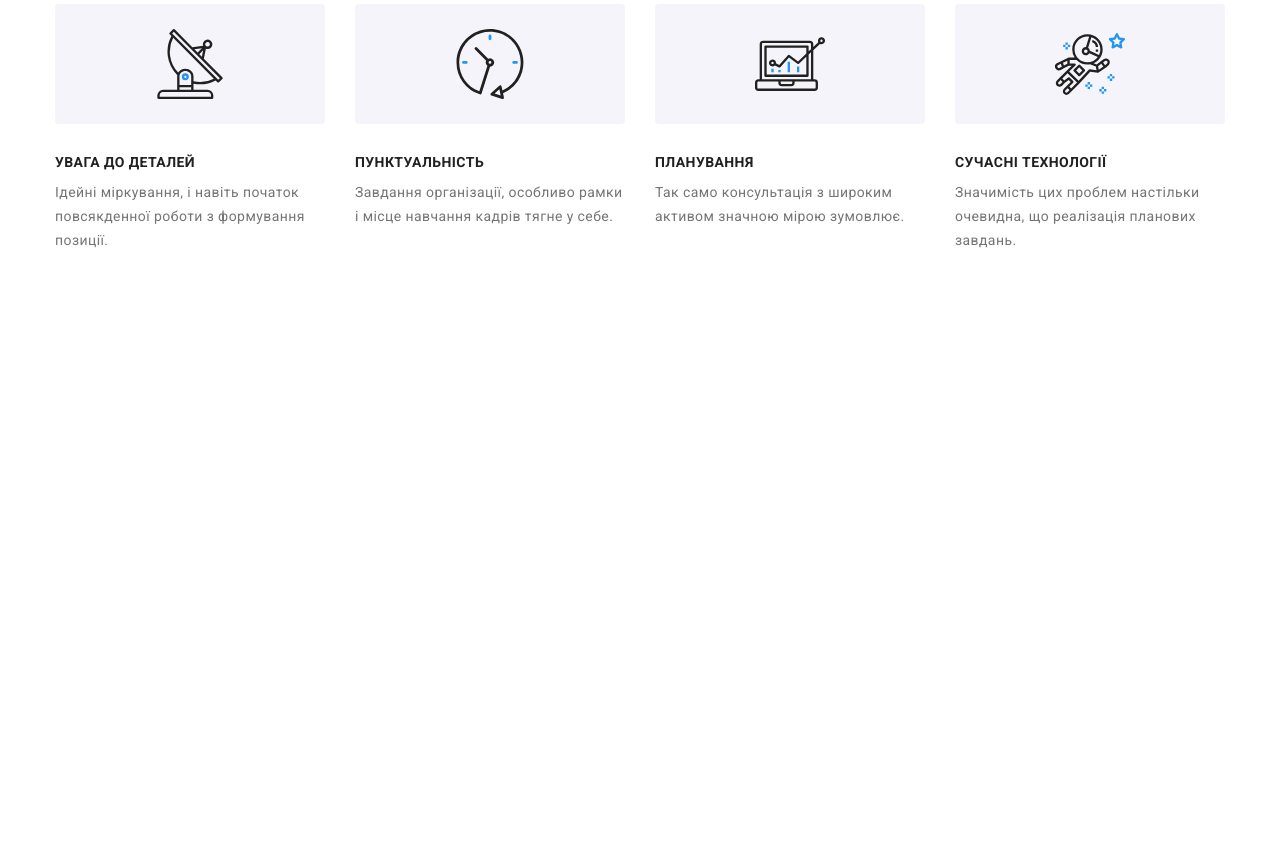
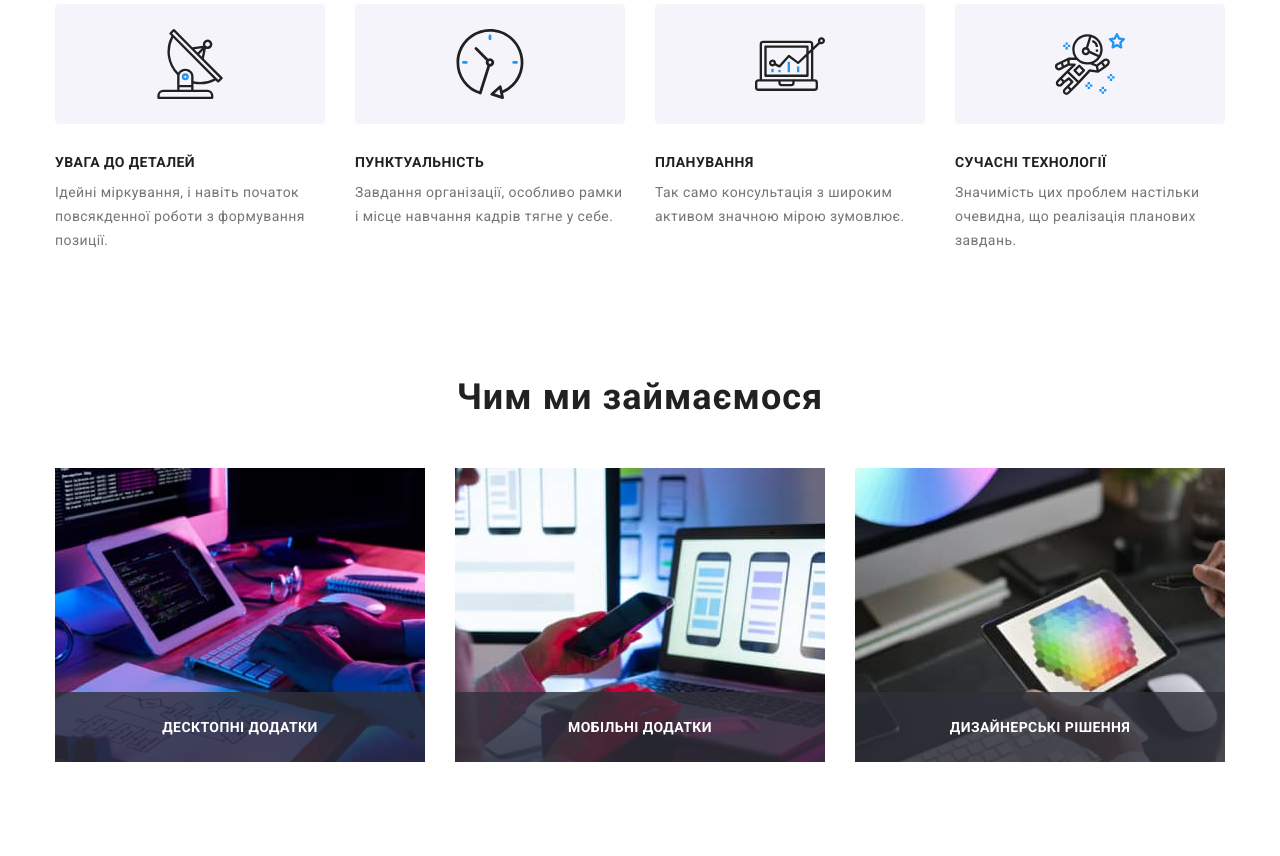
Before and after one commit to MelnykovSV/goit-markup-hw-08, a plain HTML site: page index.html in a window 1280 px wide. Shown: the part 771-1627 px from the top of the page. Before the commit the page ends 1147 px from the top, so only its background shows below. Drawn offline with nearby package versions, Linux system fonts and the light colour scheme.

Commit message:
adaptive-services

```diff
--- a/index.html
+++ b/index.html
@@ -225,7 +225,7 @@
           </ul>
         </div>
       </section>
-      <!-- <section class="services">
+      <section class="services">
         <div class="services__body container">
           <h2 class="services__title">Чим ми займаємося</h2>
           <ul class="services__list">
@@ -234,6 +234,7 @@
                 src="images/services-pic1.jpg"
                 alt="Людина пише код "
                 width="370"
+                class="services__img"
               />
               <p class="services__description">Десктопні додатки</p>
             </li>
@@ -242,6 +243,7 @@
                 src="images/services-pic2.jpg"
                 alt="Людина розробляє дизайн мобільного застосунку"
                 width="370"
+                class="services__img"
               />
               <p class="services__description">Мобільні додатки</p>
             </li>
@@ -250,12 +252,13 @@
                 src="images/services-pic3.jpg"
                 alt="Людина користується панеллю вибору кольору на планшеті"
                 width="370"
+                class="services__img"
               />
               <p class="services__description">Дизайнерські рішення</p>
             </li>
           </ul>
         </div>
-      </section> -->
+      </section>
       <!-- <section class="our-team section">
         <div class="our-team__body container">
           <h2 class="our-team__title">Наша команда</h2>
--- a/sass/components/_services.scss
+++ b/sass/components/_services.scss
@@ -1,21 +1,23 @@
 .services {
-  padding-bottom: 94px;
+  padding-bottom: 60px;
 
   &__title {
-    margin-bottom: 50px;
-
-    font-size: 36px;
-    line-height: calc(42 / 36);
+    margin-bottom: 30px;
+    font-size: 28px;
+    line-height: calc(33 / 28);
     text-align: center;
     letter-spacing: 0.03em;
     color: $dark;
   }
-
   &__item {
+    width: min(370px, 100%);
     display: block;
     position: relative;
+    margin: 0 auto;
   }
-
+  &__img {
+    width: 100%;
+  }
   &__description {
     position: absolute;
     left: 0;
@@ -32,11 +34,55 @@
     background-color: rgba(47, 48, 58, 0.8);
   }
   &__list {
+    width: 100%;
     list-style: none;
-    display: flex;
 
-    & .services__item:not(:first-child) {
-      margin-left: 30px;
+    & .services__item:not(:last-child) {
+      margin-bottom: 15px;
     }
   }
 }
+
+@media screen and (min-width: 800px) {
+  .services {
+    &__title {
+    }
+    &__list {
+      display: flex;
+      flex-wrap: wrap;
+      justify-content: space-between;
+      width: 100%;
+      list-style: none;
+      gap: 10px;
+
+      & .services__item:not(:last-child) {
+        margin-bottom: 0px;
+      }
+    }
+    &__item {
+      width: min(370px, 32%);
+      margin: 0;
+    }
+  }
+}
+
+@media screen and (min-width: 1200px) {
+  .services {
+    padding-bottom: 94px;
+
+    &__title {
+      margin-bottom: 50px;
+      font-size: 36px;
+      line-height: calc(42 / 36);
+    }
+
+    &__list {
+      flex-wrap: nowrap;
+      gap: 30px;
+    }
+
+    &__item {
+      width: 370px;
+    }
+  }
+}
```
Also changed, not shown: css/main.css, dist/css/main.min.css, 2 other files.
